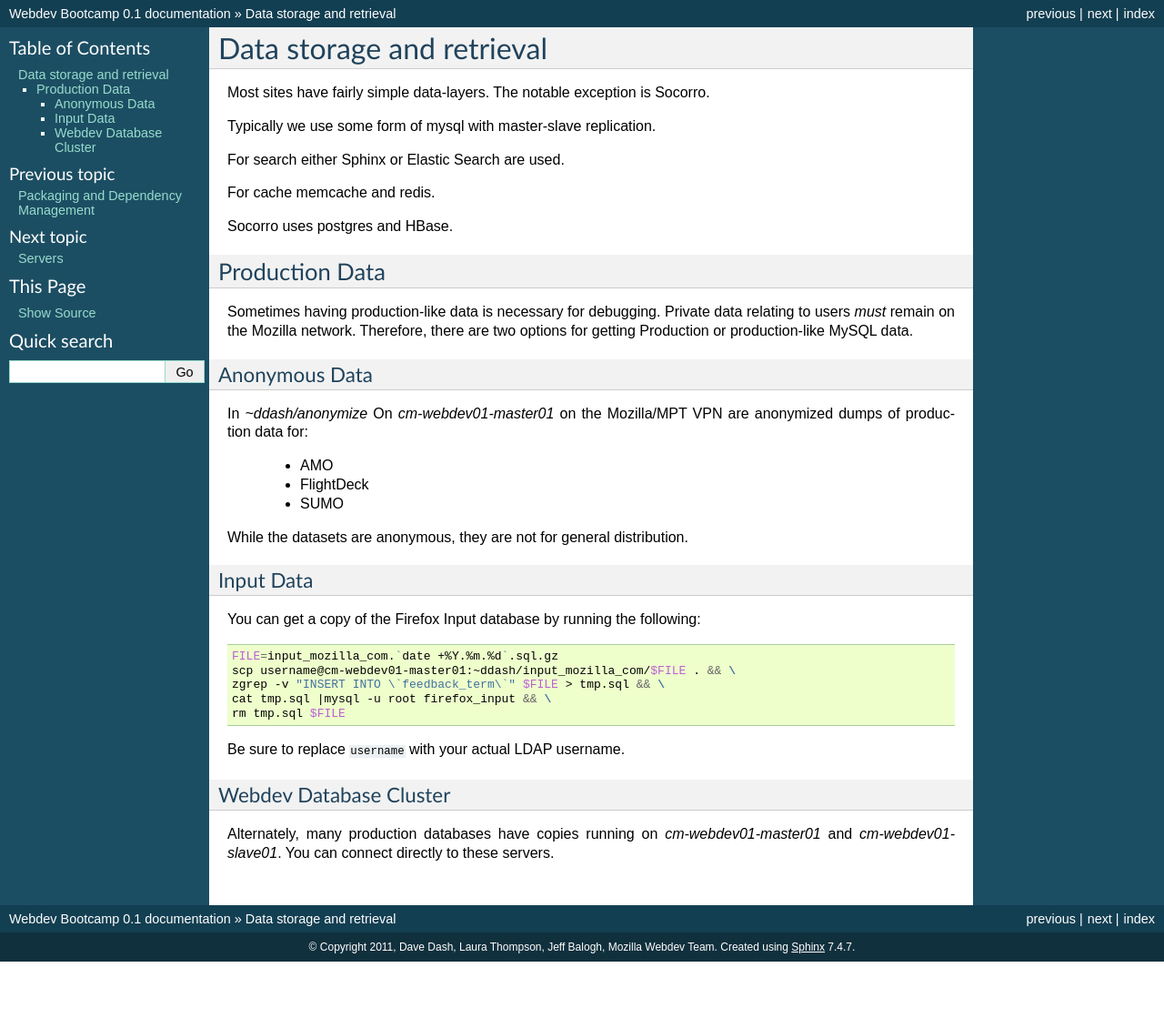
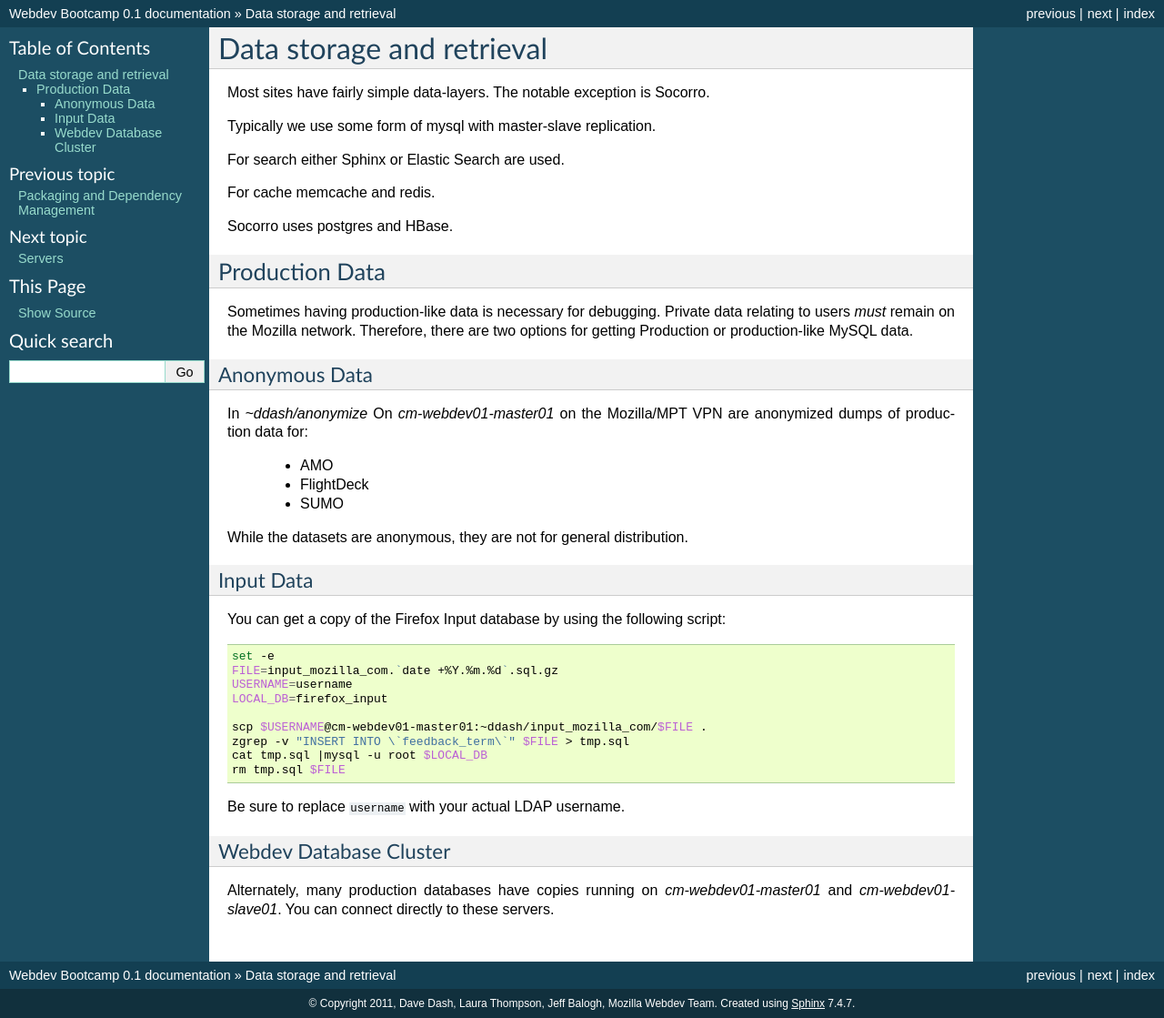
Before and after one commit to mozilla/webdev-bootcamp, a Sphinx documentation site: the page built from docs/data.rst, in a window 1280 px wide. Shown: the whole page at 91% size. Built offline with Sphinx 7.4.7, drawn with Linux system fonts in a browser that asks for light colours; pages that are not in the unit, such as notebooks, are missing from menus; before the commit the page ends 1057 px from its top, so only the background shows below that.

Commit message:
How to get data for Input, better

```diff
--- a/docs/data.rst
+++ b/docs/data.rst
@@ -38,12 +38,17 @@
 
 .. highlight:: bash
 
-You can get a copy of the Firefox Input database by running the following::
+You can get a copy of the
+Firefox Input database by using the following script::
 
+        set -e
         FILE=input_mozilla_com.`date +%Y.%m.%d`.sql.gz
-        scp username@cm-webdev01-master01:~ddash/input_mozilla_com/$FILE . && \
-        zgrep -v "INSERT INTO \`feedback_term\`" $FILE > tmp.sql && \
-        cat tmp.sql |mysql -u root firefox_input && \
+        USERNAME=username
+        LOCAL_DB=firefox_input
+
+        scp $USERNAME@cm-webdev01-master01:~ddash/input_mozilla_com/$FILE .
+        zgrep -v "INSERT INTO \`feedback_term\`" $FILE > tmp.sql
+        cat tmp.sql |mysql -u root $LOCAL_DB
         rm tmp.sql $FILE
 
 Be sure to replace ``username`` with your actual LDAP username.
```
